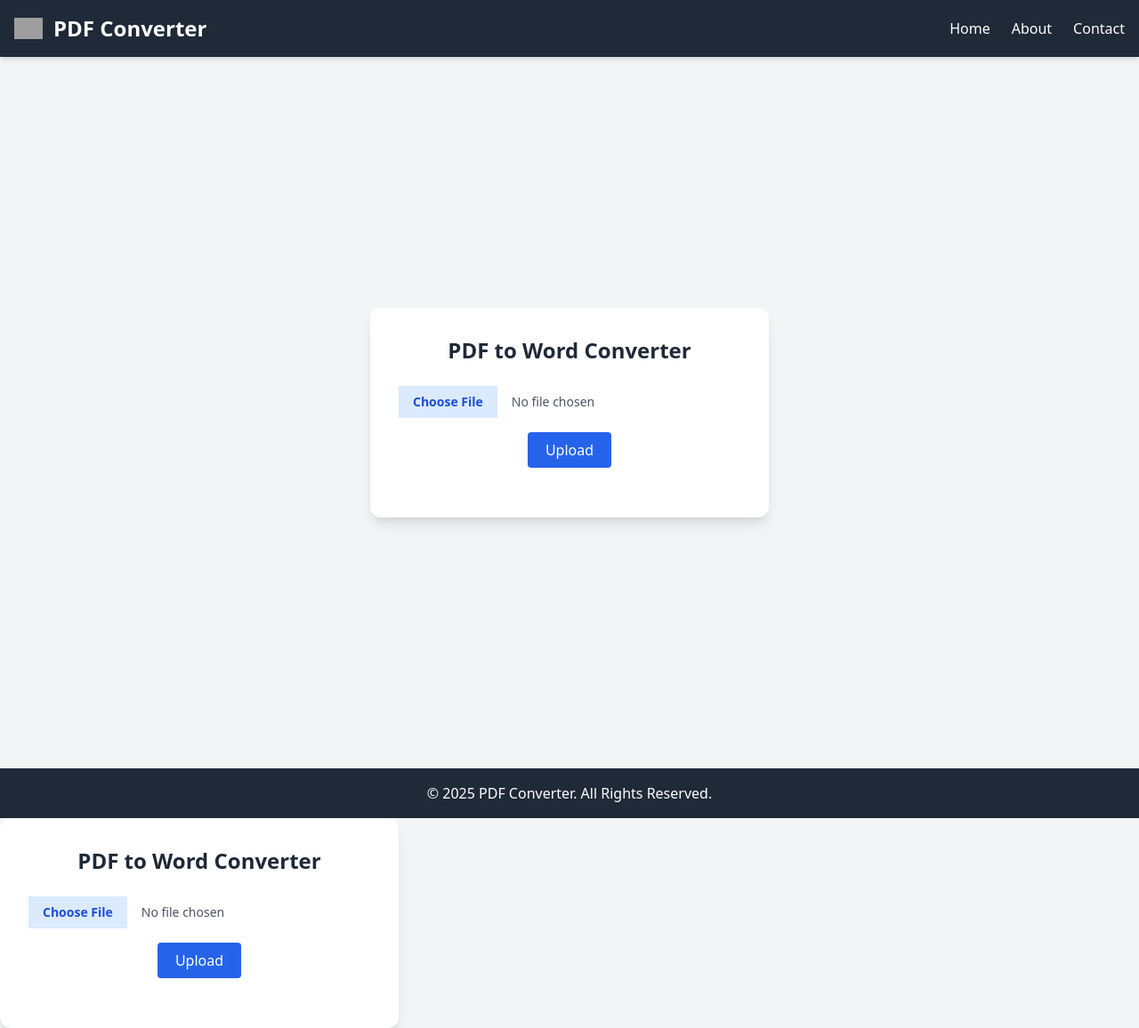
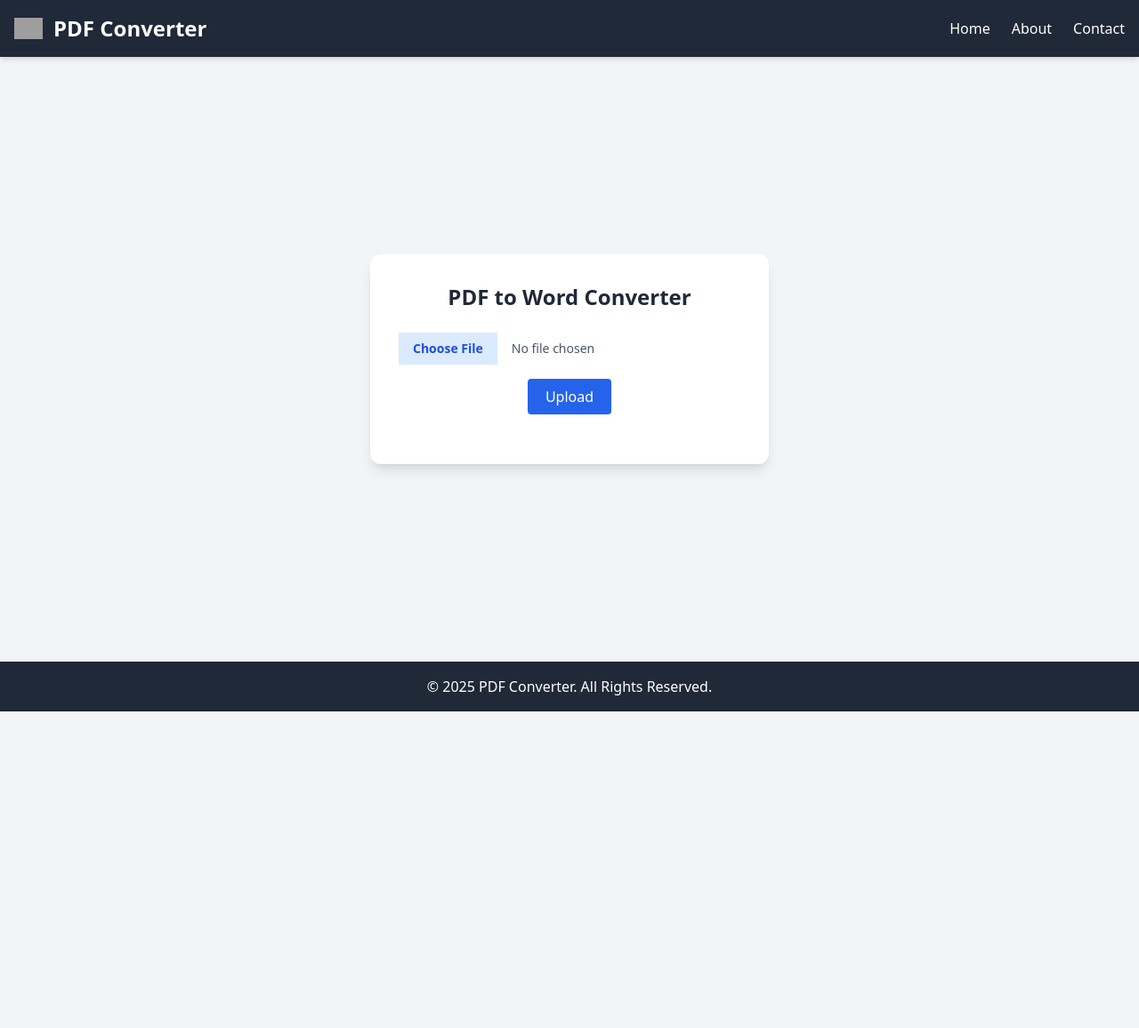
Before and after one commit to MrUncleHard/pdf2word, a Flask app: page / in a window 1280 px wide. Shown: the whole page at 89% size. After the commit the page ends 800 px from the top, so only its background shows below. Run offline with Flask 3, Linux system fonts and the light colour scheme; some libraries are stand-ins or nearby versions; grey boxes are pictures that could not be loaded.

Commit message:
index.html

```diff
--- a/templates/index.html
+++ b/templates/index.html
@@ -2,24 +2,21 @@
 <html lang="en">
 
 <head>
-    <meta charset="UTF-8">
-    <meta name="viewport" content="width=device-width, initial-scale=1.0">
+  <meta charset="UTF-8" />
   <title>PDF to Word Converter</title>
+  <meta name="viewport" content="width=device-width, initial-scale=1.0" />
   <script src="https://cdn.tailwindcss.com"></script>
 </head>
 
-<body class="bg-gray-100">
+<body class="bg-gray-100 min-h-screen flex flex-col justify-between">
 
   <!-- Header Section -->
   <header class="bg-gray-800 text-white shadow-md w-full">
     <div class="max-w-7xl mx-auto px-4 py-4 flex justify-between items-center">
-            <!-- Logo with Online URL -->
       <a href="/" class="flex items-center space-x-3">
         <img src="https://www.ilovepdf.com/img/ilovepdf.svg" alt="PDF Converter Logo" class="h-8 w-8 object-contain">
         <span class="text-2xl font-bold">PDF Converter</span>
       </a>
-
-            <!-- Navbar -->
       <nav>
         <ul class="flex space-x-6">
           <li><a href="/" class="hover:text-gray-400">Home</a></li>
@@ -30,54 +27,8 @@
     </div>
   </header>
 
-    <!-- Main Content Section -->
-    <main class="flex items-center justify-center min-h-screen">
-        <div class="bg-white p-8 rounded-xl shadow-lg w-full max-w-md text-center">
-            <h1 class="text-2xl font-bold text-gray-800 mb-6">PDF to Word Converter</h1>
-
-            <!-- PDF Upload -->
-            <input type="file" id="pdfFile" accept=".pdf"
-                class="block w-full text-sm text-gray-600 file:mr-4 file:py-2 file:px-4 file:border-0 file:text-sm file:font-semibold file:bg-blue-100 file:text-blue-700 hover:file:bg-blue-200 mb-4" />
-
-            <button onclick="uploadPDF()" class="bg-blue-600 hover:bg-blue-700 text-white px-5 py-2 rounded mb-2">
-                Upload
-            </button>
-
-            <!-- Convert Button -->
-            <div>
-                <button id="convertBtn" onclick="convertPDF()"
-                    class="bg-green-600 hover:bg-green-700 text-white px-5 py-2 rounded mb-2 hidden">
-                    Convert
-                </button>
-            </div>
-
-            <!-- Download Button -->
-            <div>
-                <button id="downloadBtn" onclick="downloadFile()"
-                    class="bg-purple-600 hover:bg-purple-700 text-white px-5 py-2 rounded hidden">
-                    Download
-                </button>
-            </div>
-
-            <p id="status" class="text-sm text-gray-500 mt-4"></p>
-        </div>
-    </main>
-
-    <!-- Footer Section -->
-    <footer class="bg-gray-800 text-white py-4">
-        <div class="max-w-7xl mx-auto text-center">
-            <p>&copy; 2025 PDF Converter. All Rights Reserved.</p>
-        </div>
-    </footer>
-<!DOCTYPE html>
-<html lang="en">
-<head>
-  <meta charset="UTF-8" />
-  <title>PDF to Word Converter</title>
-  <meta name="viewport" content="width=device-width, initial-scale=1.0" />
-  <script src="https://cdn.tailwindcss.com"></script>
-</head>
-<body class="bg-gray-100 min-h-screen flex items-center justify-center">
+  <!-- Main Content -->
+  <main class="flex-grow flex items-center justify-center">
     <div class="bg-white p-8 rounded-xl shadow-lg w-full max-w-md text-center">
       <h1 class="text-2xl font-bold text-gray-800 mb-6">PDF to Word Converter</h1>
 
@@ -101,9 +52,16 @@
 
       <p id="status" class="text-sm text-gray-500 mt-4"></p>
     </div>
+  </main>
 
-  <!-- Link to your JS file -->
-  <script src="{{ url_for('static', filename='js/script.js') }}"></script>
+  <!-- Footer -->
+  <footer class="bg-gray-800 text-white py-4">
+    <div class="max-w-7xl mx-auto text-center">
+      <p>&copy; 2025 PDF Converter. All Rights Reserved.</p>
+    </div>
+  </footer>
+
+  <!-- Script -->
   <script>
     let uploadedFilename = '';
     let downloadURL = '';
@@ -118,7 +76,10 @@
 
       document.getElementById('status').innerText = 'Uploading...';
 
-            fetch('/upload', { method: 'POST', body: formData })
+      fetch('/upload', {
+        method: 'POST',
+        body: formData
+      })
         .then(response => response.json())
         .then(data => {
           uploadedFilename = data.filename;
```
Lines whose indentation alone changed are shown as unchanged.
